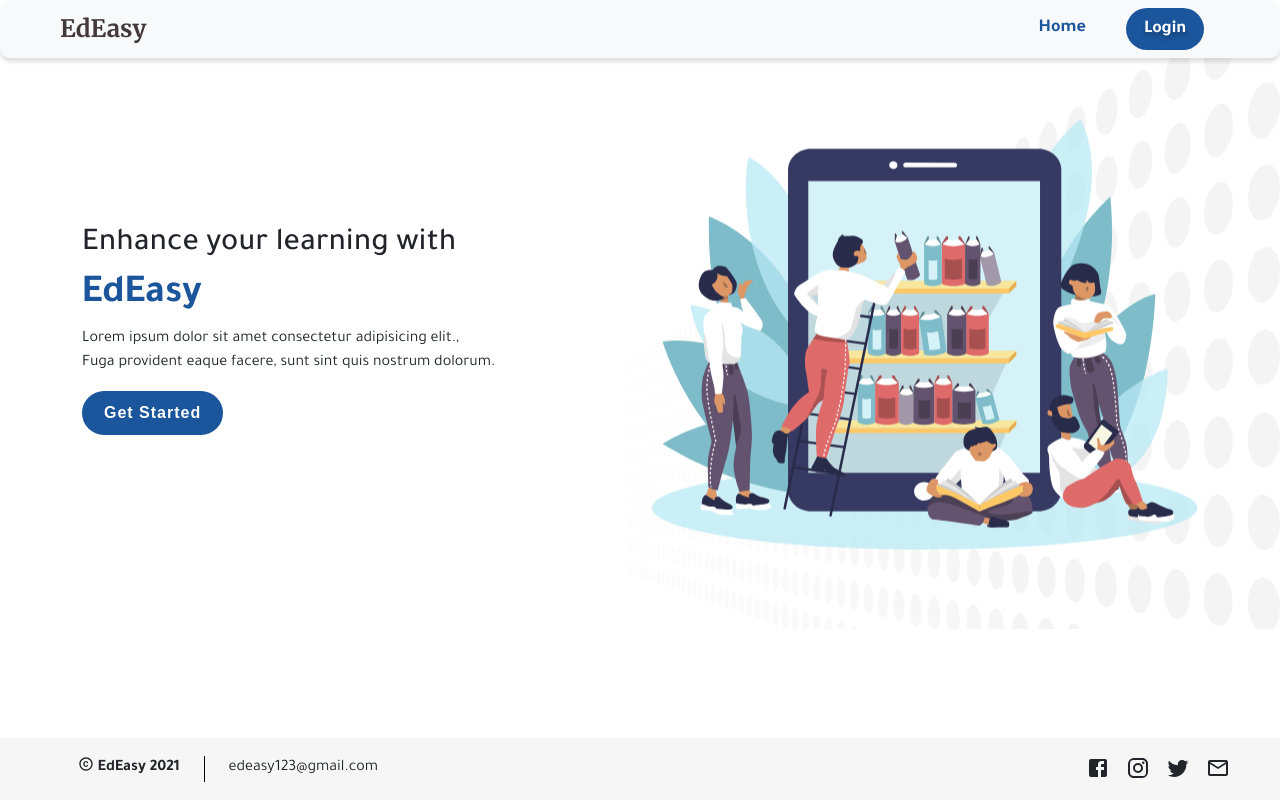
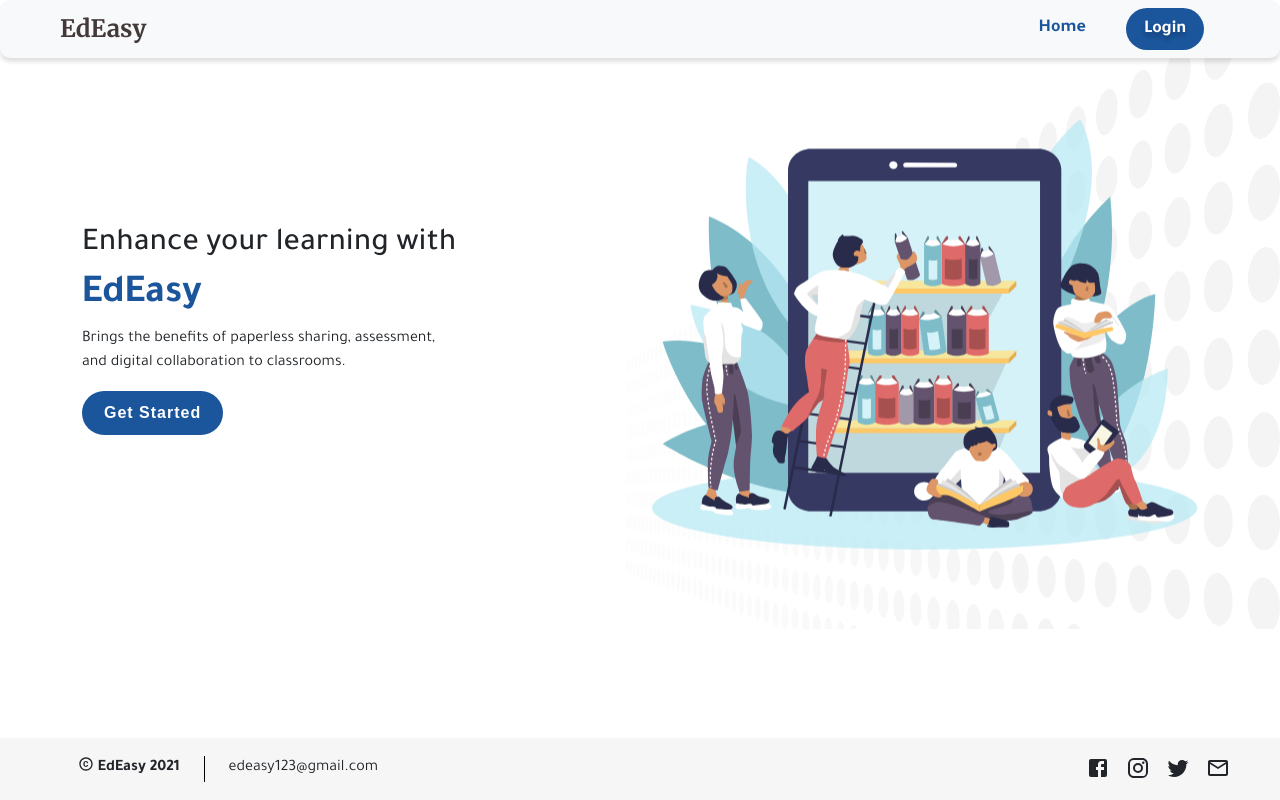
Before and after one commit to Rishab310/EdEasy, a React (Create React App) app in the folder client/: page / in a window 1280 px wide. Built offline with nearby package versions, Linux system fonts and the light colour scheme.

Commit message:
homepage caption

```diff
--- a/client/src/components/Home/Home.jsx
+++ b/client/src/components/Home/Home.jsx
@@ -25,8 +25,7 @@ const Home = () => {
               <div>
                 <h2>Enhance your learning with</h2>
                 <h1><strong>EdEasy</strong></h1>
-                <p>Lorem ipsum dolor sit amet consectetur adipisicing elit.,<br/>
-                  Fuga provident eaque facere, sunt sint quis nostrum dolorum.</p>
+                <p>Brings the benefits of paperless sharing, assessment,<br/> and digital collaboration to classrooms.</p>
                   {
                     (userData.token) ?
                       (<Link to="classes" className="btn-get-started scrollto">Get Started</Link>) :
```
